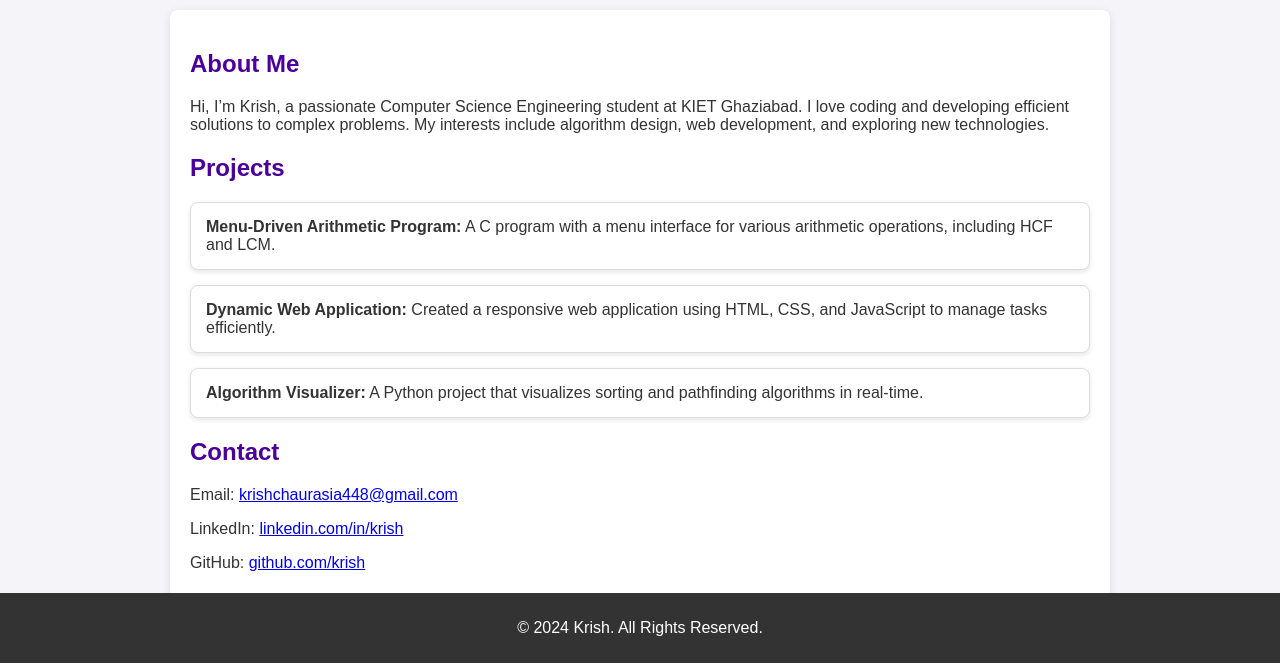
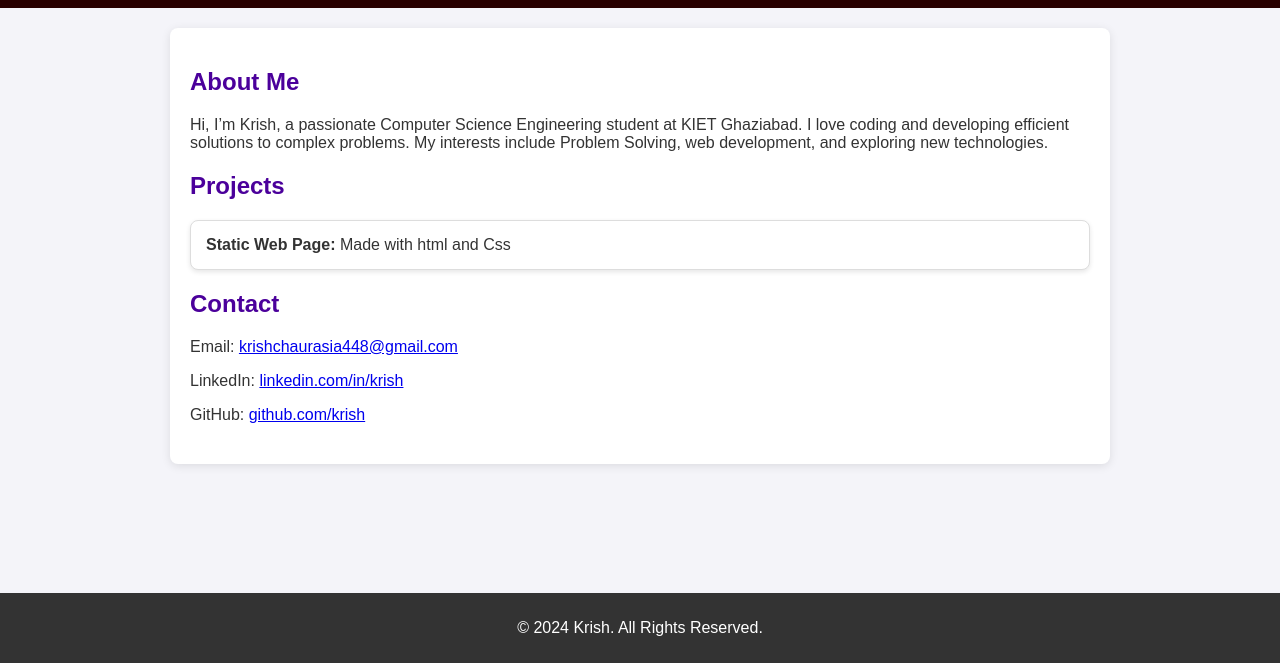
Before and after one commit to Krish-tech08/Protfolio, a plain HTML site: page index.html in a window 1280 px wide. Shown: the part 137-800 px from the top of the page. Drawn offline with Linux system fonts and the light colour scheme.

Commit message:
Update index.html

```diff
--- a/index.html
+++ b/index.html
@@ -2,7 +2,7 @@
 <html lang="en">
 <head>
     <meta charset="UTF-8">
-    <meta name="viewport" content="width=device-width, initial-scale=1.0">
+    <meta name="viewport" content="width=device-width, initial-scale=1.0
     <title>Krish's Portfolio</title>
     <link rel="stylesheet" href="style.css">
 </head>
@@ -18,14 +18,13 @@
     <div class="container">
         <section id="about">
             <h2>About Me</h2>
-            <p>Hi, I’m Krish, a passionate Computer Science Engineering student at KIET Ghaziabad. I love coding and developing efficient solutions to complex problems. My interests include algorithm design, web development, and exploring new technologies.</p>
+            <p>Hi, I’m Krish, a passionate Computer Science Engineering student at KIET Ghaziabad. I love coding and developing efficient solutions to complex problems. My interests include Problem Solving, web development, and exploring new technologies.</p>
         </section>
         <section id="projects">
             <h2>Projects</h2>
             <div class="project-card">
-                <div><strong>Menu-Driven Arithmetic Program:</strong> A C program with a menu interface for various arithmetic operations, including HCF and LCM.</div>
-                <div><strong>Dynamic Web Application:</strong> Created a responsive web application using HTML, CSS, and JavaScript to manage tasks efficiently.</div>
-                <div><strong>Algorithm Visualizer:</strong> A Python project that visualizes sorting and pathfinding algorithms in real-time.</div>
+                <div><strong>Static Web Page: </strong>Made with html and Css</div>
+
             </div>
         </section>
         <section id="contact">
```
